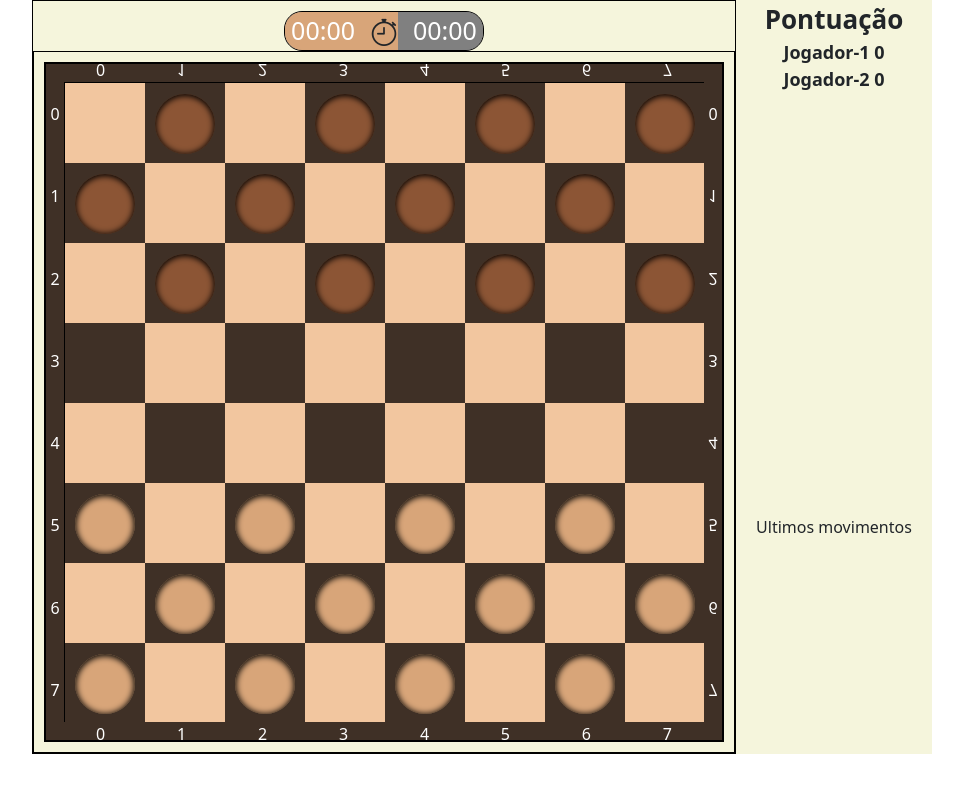
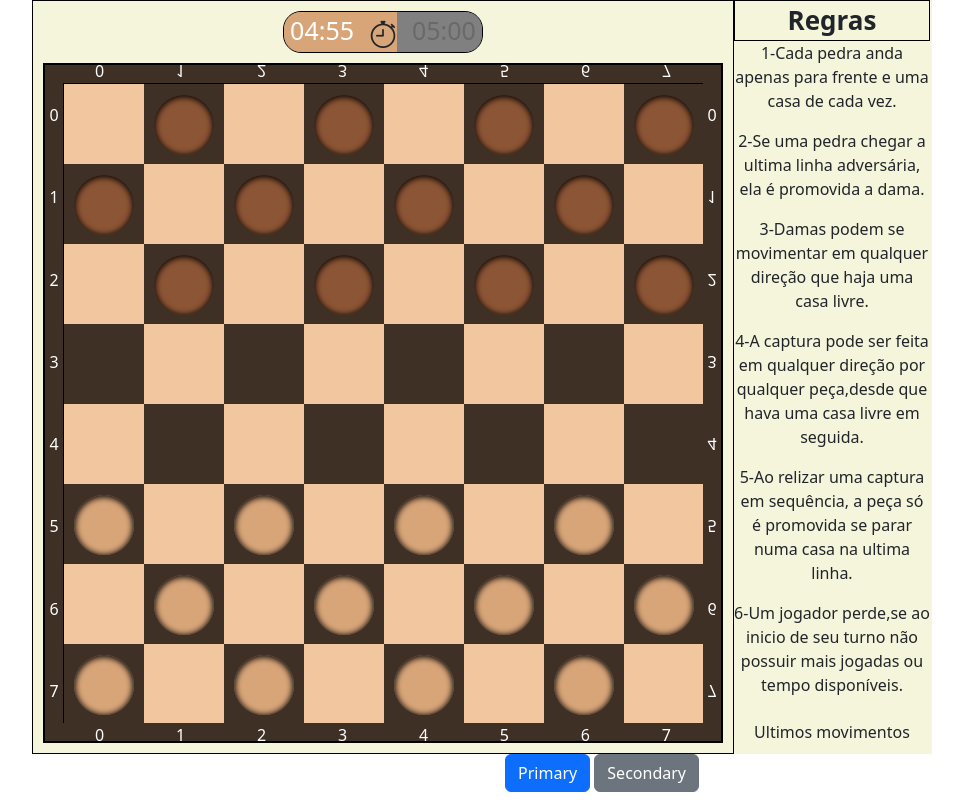
Before and after one commit to Edward-Guard/Gamer-Older, a plain HTML site: page index.html in a window 1280 px wide. Shown: the whole page, without its empty margins (38-1001 px from the left). Drawn offline with nearby package versions, Linux system fonts and the light colour scheme.

Commit message:
Cronometro funcionando

```diff
--- a/index.html
+++ b/index.html
@@ -1,54 +1,60 @@
 <!DOCTYPE html>
 <html lang="en">
+
 <head>
     <meta charset="UTF-8">
     <meta name="viewport" content="width=device-width, initial-scale=1.0">
     <title>Game of Older(Hash)</title>
 
-    <link href="https://cdn.jsdelivr.net/npm/bootstrap@5.3.1/dist/css/bootstrap.min.css" rel="stylesheet" integrity="sha384-4bw+/aepP/YC94hEpVNVgiZdgIC5+VKNBQNGCHeKRQN+PtmoHDEXuppvnDJzQIu9" crossorigin="anonymous">
+    <link href="https://cdn.jsdelivr.net/npm/bootstrap@5.3.1/dist/css/bootstrap.min.css" rel="stylesheet"
+        integrity="sha384-4bw+/aepP/YC94hEpVNVgiZdgIC5+VKNBQNGCHeKRQN+PtmoHDEXuppvnDJzQIu9" crossorigin="anonymous">
     <link rel="stylesheet" href="https://cdn.jsdelivr.net/npm/bootstrap-icons@1.10.5/font/bootstrap-icons.css">
     <link rel="stylesheet" href="style.css">
 
 
 </head>
+
 <body>
     <main class="container text-center">
         <div class="row  t0">
             <div class="col content t1">
                 <div class="row justify-content-center">
                     <div class="relogio change">
-                        <div id="time1">
-                            00:00
+                        <!-- Criar um fliper aliado a um hover para mostrar a pontuação ao passar pelo relogio. -->
+                        <div class="scroll" id="time1">
+                            <div id="stopwatch1">05:00</div>
+                            <div>0</div>
                         </div>
                         <i class="clock bi bi-stopwatch" style="font-size: 28px;"></i>
-                        <div id="time2" class="turn">
-                            00:00
+                        <div class="scroll" id="time2">
+                            <div id="stopwatch2">05:00</div>
+                            <div>0</div>
                         </div>
                     </div>
                 </div>
-                <div class="row t2">
+                <div class="row ">
                     <div class="pContent">
-                    <div id="board" class="board"></div>
-                </div>
+                        <div id="board" class="board"></div>
+                    </div>
                 </div>
             </div>
             <aside class="col anexos">
-                    <div class="rules ocult"></div>
-                    <div class="score">
-                        <div class="scoreTitle">Pontuação</div>
-                        <div class="scoreContent">Jogador-1 <span id="score1">0</span></div>
-                        <div class="scoreContent">Jogador-2 <span id="score2">0</span></div>
-                    </div>
-                    <div class="oldMovments">Ultimos movimentos</div>
+                <div class="rules"></div>
+                <div class="oldMovments">Ultimos movimentos</div>
             </aside>
         </div>
+        <button id="teste1" type="button" class="btn btn-primary">Primary</button>
+        <button id="teste2" type="button" class="btn btn-secondary">Secondary</button>
 
     </main>
 
 
-    <script src="https://cdn.jsdelivr.net/npm/bootstrap@5.3.1/dist/js/bootstrap.bundle.min.js" integrity="sha384-HwwvtgBNo3bZJJLYd8oVXjrBZt8cqVSpeBNS5n7C8IVInixGAoxmnlMuBnhbgrkm" crossorigin="anonymous"></script>
+    <script src="https://cdn.jsdelivr.net/npm/bootstrap@5.3.1/dist/js/bootstrap.bundle.min.js"
+        integrity="sha384-HwwvtgBNo3bZJJLYd8oVXjrBZt8cqVSpeBNS5n7C8IVInixGAoxmnlMuBnhbgrkm"
+        crossorigin="anonymous"></script>
     <script src="https://ajax.googleapis.com/ajax/libs/jquery/3.5.1/jquery.min.js"></script>
     <script src="script.js"></script>
 
 </body>
+
 </html>
--- a/script.js
+++ b/script.js
@@ -1,5 +1,5 @@
 const board = document.getElementById('board')
-const tstFunc = $('.relogio').get(0)
+
 
 
 const color1 = 'rgb(216, 165, 121)' //Peça-1
@@ -45,12 +45,11 @@ const color4 = 'rgb(63, 48, 38)'//Ladrilho Escuro
         const classes = ['navT', 'navL', 'navR', 'navB'];
         const indexs = [0, 1, 2, 3, 4, 5, 6, 7]
         classes.forEach((e, i) => {
-            $('.pContent').append(`<ul class="asCt ${classes[i]}"></ul>`);
+            $('.pContent').append(`<ul class="${classes[i]}"></ul>`);
             indexs.forEach((e, j) => { $('.' + classes[i]).append(`<li>${indexs[j]}</li>`) });
         });
     }
     function start() {
-
         const house = document.getElementById('board').children
         let count = 0
         for (let i = 1; i < 64; i += 1) {
@@ -67,6 +66,7 @@ const color4 = 'rgb(63, 48, 38)'//Ladrilho Escuro
             }
         }
     }
+
 }
 //'Resets'
 {
@@ -234,13 +234,18 @@ const color4 = 'rgb(63, 48, 38)'//Ladrilho Escuro
     function changePlayer() {
         promotion()
         const clock = $('.relogio')
+        let player = 'stopwatch1'
 
         if (clock.hasClass('change')) {
             clock.removeClass('change');
+            player = 'stopwatch2'
         } else {
             clock.addClass('change');
+            player = 'stopwatch1'
         }
         winner()
+        play(player)
+
     }
     function promotion() {
         //Peça branca chegar a linha 0
@@ -307,25 +312,40 @@ function drawRules() {
 function dropRules(e) {
     $('.rulesCont').slideToggle(700);
 }
-let time = 300;
-function stopwatch() {
-    //pause()
-    //const time =
-    //60*5=>300 s = 5 minutos
 
-    //setInterval(()=>{time -= 1,console.log(time);},1000)
+let stopwatch = null
+function play(player) {
+    const cron = $('#'+player)
+    let time = cron.html().split(':').map(Number)
+    time = time[0]*60 + time[1]
+    pauseCrom()
+
+    stopwatch =setInterval(() => {
+        time -=1
+        const min = Math.floor(time/60)
+        const sec = time%60
+        cron.html(`${min.toString().padStart(2, '0')}:${sec.toString().padStart(2, '0')}`)
+    }, 1000);
 }
+function pauseCrom(){
+    clearInterval(stopwatch)
+}
+//1-Pegar o tempo do relogio
+//2-Converter em segundos
+//3-Reduzir 1s a cada segundo
+//4-Ao trocar de 'relogio' recomeçar a contagem com o novo relógio.
 
 lateralBoard()
 makeBoard();
 start()
+play('stopwatch1')
 drawRules()
-stopwatch()
 const dRules = $('.rulesTitle').get(0)
-
+const tstFunc = $('#teste1').get(0)
+const tstFunc2 = $('#teste2').get(0)
 board.addEventListener('click', select)
 dRules.addEventListener('click', dropRules)
-//tstFunc.addEventListener('click',drawRules)
+tstFunc2.addEventListener('click',pauseCrom)
 //Caraca 280 linhas. Dava pra fazer menor?
 
 
--- a/style.css
+++ b/style.css
@@ -54,17 +54,12 @@
 
 }
 
-.t2{
-    border: 1px solid black;
-
-}
 
 .relogio{
     display: flex;
     flex-direction: row;
     justify-content: center;
-    height: 40px;
-    align-items: center;
+    height: 42px;
     border: 1px black solid;
     width: 200px;
     border-radius: 18px;
@@ -72,18 +67,28 @@
     background-color: grey;
     margin-top: 10px;
 
+
 }
 
 #time1, #time2{
-    display: flex;
-    flex-direction: row;
+    width: 600px;
+    display: block;
     color: white;
     padding-inline: 15px;
     font-size: 25px;
+    transition: 1s;
 
+
+}
+#time1{
+    width: 600px;
+    display: block;
+    color: #696969;
 }
 .change > #time1   {
     background-color: var(--color1);
+    color: white;
+
 }
 
 .change > i {
@@ -92,15 +97,27 @@
 
 i{
     background-color: var(--color3);
+    transition: 1s;
 
 }
 
 .change > #time2 {
     background-color: grey;
+    color: #696969;
 }
 
 #time2{
     background-color: var(--color3);
+}
+
+.scroll{
+    transition: transform 0.8s;
+    height: 400px;
+
+}
+.scroll:hover{
+    transform: translateY(-35px)
+
 }
 
 .pContent{
@@ -117,7 +134,7 @@ i{
     /20px 640px 20px
     ;
 }
-.asCt{
+.navR, .navL, .navT,.navB{
     background-color: var(--color5);
     color: white;
     padding: 0;
@@ -173,7 +190,6 @@ ul.navR li,ul.navT li{
     margin: 0;
     display: grid;
     grid-template:
-    'score'
     'rules'
     'oldMovments'
     /196px;
@@ -181,10 +197,6 @@ ul.navR li,ul.navT li{
 
 .rules{
     grid-area: rules;
-}
-.score{
-
-    grid-area: score;
 }
 .oldMovments{
     grid-area: oldMovments;
```
Also changed, not shown: 1 other file.
